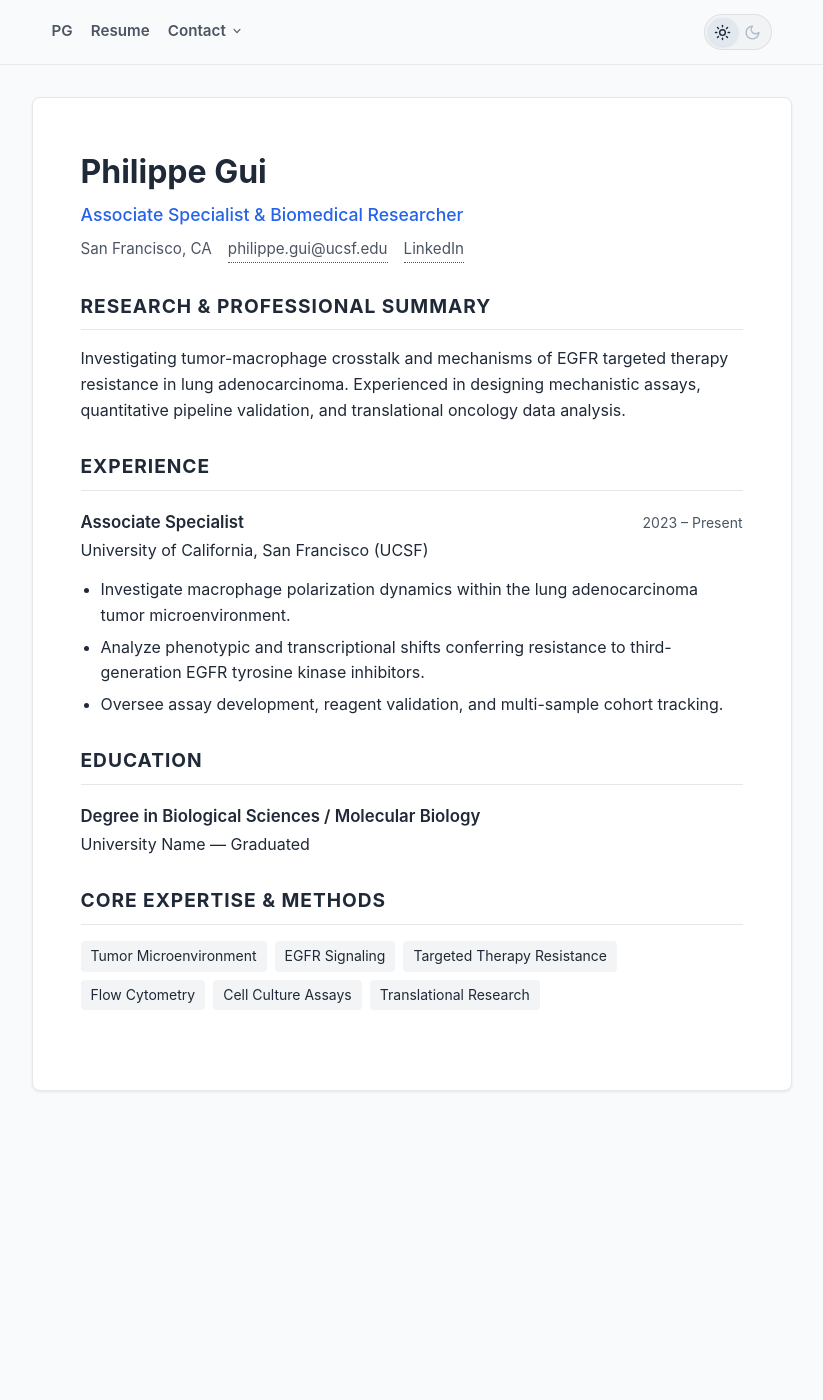
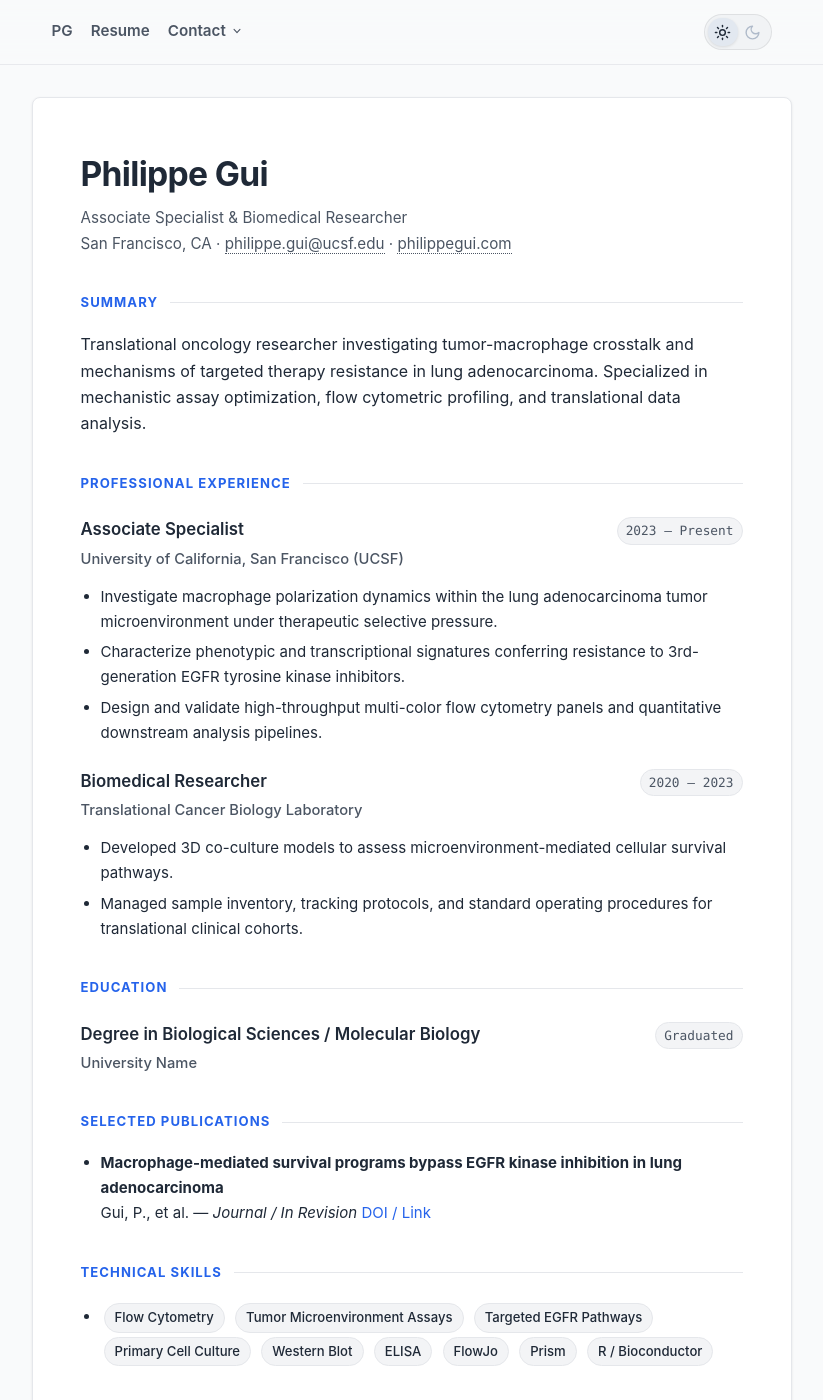
Before and after one commit to philippegui/website, a Jekyll site: the page built from resume.md, in a window 1280 px wide and 1400 px high. Shown: the whole window, without its empty margins (221-1044 px from the left). Built offline with Jekyll 4.4.1, drawn with Linux system fonts in a browser that asks for light colours.

Commit message:
Upgrade resume page to modern timeline layout

```diff
--- a/_layouts/default.html
+++ b/_layouts/default.html
@@ -309,38 +309,142 @@
       transition: background 0.2s ease, border-color 0.2s ease;
     }
 
-    .content-area { margin-bottom: 32px; }
-    h1 { font-size: 2rem; font-weight: 700; color: var(--text); margin-bottom: 4px; }
-    .subtitle { font-size: 1.1rem; color: var(--accent); margin-bottom: 8px; font-weight: 500; }
-    .contact-links { margin-bottom: 24px; font-size: 0.95rem; color: var(--muted); display: flex; flex-wrap: wrap; gap: 16px; }
-    .contact-links a { color: var(--muted); text-decoration: none; border-bottom: 1px dotted var(--muted); }
-    .contact-links a:hover { color: var(--accent); }
+    /* --- Semantic Modern Markdown Styling --- */
+    .content-area {
+      line-height: 1.65;
+    }
 
-    h2 { font-size: 1.2rem; text-transform: uppercase; letter-spacing: 0.05em; color: var(--text); border-bottom: 1px solid var(--border); padding-bottom: 8px; margin-top: 28px; margin-bottom: 16px; }
+    /* Top Name & Title (h1) */
+    .content-area h1 {
+      font-size: 2.1rem;
+      font-weight: 700;
+      color: var(--text);
+      letter-spacing: -0.02em;
+      margin-bottom: 4px;
+    }
 
+    /* Contact & Subtitle line directly after h1 */
+    .content-area h1 + p {
+      font-size: 0.95rem;
+      color: var(--muted);
+      margin-bottom: 28px;
+    }
+
+    .content-area h1 + p a {
+      color: var(--muted);
+      text-decoration: none;
+      border-bottom: 1px dotted var(--muted);
+      transition: color 0.15s ease, border-color 0.15s ease;
+    }
+
+    .content-area h1 + p a:hover {
+      color: var(--accent);
+      border-color: var(--accent);
+    }
+
+    /* Section Headings (##) */
+    .content-area h2 {
+      display: flex;
+      align-items: center;
+      gap: 12px;
+      font-size: 0.82rem;
+      font-weight: 700;
+      text-transform: uppercase;
+      letter-spacing: 0.08em;
+      color: var(--accent);
+      margin-top: 36px;
+      margin-bottom: 18px;
+      border-bottom: none;
+    }
+
+    .content-area h2::after {
+      content: "";
+      flex: 1;
+      height: 1px;
+      background: var(--border);
+    }
+
+    /* Experience & Degree Title (###) with auto-aligning right date code pill */
     .content-area h3 {
       display: flex;
       justify-content: space-between;
       align-items: baseline;
-      margin-top: 18px;
-      margin-bottom: 2px;
+      flex-wrap: wrap;
+      gap: 8px;
       font-size: 1.05rem;
       font-weight: 600;
       color: var(--text);
-    }
-    .content-area h3 span {
-      font-size: 0.875rem;
-      font-weight: 400;
-      color: var(--muted);
+      margin-top: 22px;
+      margin-bottom: 2px;
     }
 
-    p { margin-bottom: 14px; }
-    ul { list-style-position: outside; margin-left: 20px; margin-bottom: 16px; color: var(--text); }
-    li { margin-bottom: 6px; }
-    hr { border: 0; border-top: 1px solid var(--border); margin: 24px 0; }
+    /* Backticks in ### headings: ### Title `2023 – Present` */
+    .content-area h3 code {
+      font-family: ui-monospace, SFMono-Regular, "SF Mono", Menlo, Consolas, monospace;
+      font-size: 0.8rem;
+      color: var(--muted);
+      background: var(--tag-bg);
+      border: 1px solid var(--border);
+      padding: 2px 8px;
+      border-radius: 9999px;
+      font-weight: 500;
+    }
 
-    .skills-grid { display: flex; flex-wrap: wrap; gap: 8px; margin-top: 12px; }
-    .skill-tag { background: var(--tag-bg); color: var(--text); padding: 4px 10px; border-radius: 4px; font-size: 0.875rem; }
+    /* Organization line right under h3: *University of California, San Francisco* */
+    .content-area h3 + p em {
+      font-style: normal;
+      font-size: 0.92rem;
+      color: var(--muted);
+      font-weight: 500;
+      display: block;
+      margin-bottom: 8px;
+    }
+
+    /* Standard bullet lists */
+    .content-area ul {
+      list-style-position: outside;
+      margin-left: 20px;
+      margin-bottom: 16px;
+      color: var(--text);
+    }
+
+    .content-area li {
+      margin-bottom: 6px;
+      font-size: 0.94rem;
+    }
+
+    /* Backtick pills in lists for tools & skills: - `FlowJo` `Prism` `R` */
+    .content-area li code {
+      display: inline-block;
+      font-family: inherit;
+      font-size: 0.82rem;
+      font-weight: 500;
+      color: var(--text);
+      background: var(--tag-bg);
+      border: 1px solid var(--border);
+      padding: 3px 10px;
+      border-radius: 9999px;
+      margin: 2px 3px;
+    }
+
+    .content-area p {
+      margin-bottom: 14px;
+    }
+
+    .content-area a {
+      color: var(--accent);
+      text-decoration: none;
+    }
+
+    .content-area a:hover {
+      text-decoration: underline;
+    }
+
+    hr {
+      border: 0;
+      border-top: 1px solid var(--border);
+      margin: 24px 0;
+    }
   </style>
 </head>
 <body>
@@ -352,7 +456,7 @@
     </div>
   </header>
 
-  <!-- Resume content card -->
+  <!-- Content card -->
   <div class="container">
     <main class="content-area">
       {{ content }}
--- a/resume.md
+++ b/resume.md
@@ -5,35 +5,33 @@ published: true
 ---
 
 # Philippe Gui
-<div class="subtitle">Associate Specialist & Biomedical Researcher</div>
-<div class="contact-links">
-  <span>San Francisco, CA</span>
-  <a href="mailto:philippe.gui@ucsf.edu">philippe.gui@ucsf.edu</a>
-  <a href="https://linkedin.com" target="_blank" rel="noopener">LinkedIn</a>
-</div>
+Associate Specialist & Biomedical Researcher
+San Francisco, CA · [philippe.gui@ucsf.edu](mailto:philippe.gui@ucsf.edu) · [philippegui.com](https://philippegui.com)
 
-## Research & Professional Summary
-Investigating tumor-macrophage crosstalk and mechanisms of EGFR targeted therapy resistance in lung adenocarcinoma. Experienced in designing mechanistic assays, quantitative pipeline validation, and translational oncology data analysis.
+## Summary
+Translational oncology researcher investigating tumor-macrophage crosstalk and mechanisms of targeted therapy resistance in lung adenocarcinoma. Specialized in mechanistic assay optimization, flow cytometric profiling, and translational data analysis.
 
-## Experience
+## Professional Experience
 
-### Associate Specialist <span>2023 – Present</span>
-University of California, San Francisco (UCSF)
-- Investigate macrophage polarization dynamics within the lung adenocarcinoma tumor microenvironment.
-- Analyze phenotypic and transcriptional shifts conferring resistance to third-generation EGFR tyrosine kinase inhibitors.
-- Oversee assay development, reagent validation, and multi-sample cohort tracking.
+### Associate Specialist `2023 – Present`
+*University of California, San Francisco (UCSF)*
+- Investigate macrophage polarization dynamics within the lung adenocarcinoma tumor microenvironment under therapeutic selective pressure.
+- Characterize phenotypic and transcriptional signatures conferring resistance to 3rd-generation EGFR tyrosine kinase inhibitors.
+- Design and validate high-throughput multi-color flow cytometry panels and quantitative downstream analysis pipelines.
+
+### Biomedical Researcher `2020 – 2023`
+*Translational Cancer Biology Laboratory*
+- Developed 3D co-culture models to assess microenvironment-mediated cellular survival pathways.
+- Managed sample inventory, tracking protocols, and standard operating procedures for translational clinical cohorts.
 
 ## Education
 
-### Degree in Biological Sciences / Molecular Biology
-University Name — Graduated
+### Degree in Biological Sciences / Molecular Biology `Graduated`
+*University Name*
 
-## Core Expertise & Methods
-<div class="skills-grid">
-  <span class="skill-tag">Tumor Microenvironment</span>
-  <span class="skill-tag">EGFR Signaling</span>
-  <span class="skill-tag">Targeted Therapy Resistance</span>
-  <span class="skill-tag">Flow Cytometry</span>
-  <span class="skill-tag">Cell Culture Assays</span>
-  <span class="skill-tag">Translational Research</span>
-</div>
+## Selected Publications
+- **Macrophage-mediated survival programs bypass EGFR kinase inhibition in lung adenocarcinoma**
+  Gui, P., et al. — *Journal / In Revision* [DOI / Link](https://scholar.google.com)
+
+## Technical Skills
+- `Flow Cytometry` `Tumor Microenvironment Assays` `Targeted EGFR Pathways` `Primary Cell Culture` `Western Blot` `ELISA` `FlowJo` `Prism` `R / Bioconductor`
```
Also changed, not shown: other parts of _layouts/default.html (+1 -1 lines).
